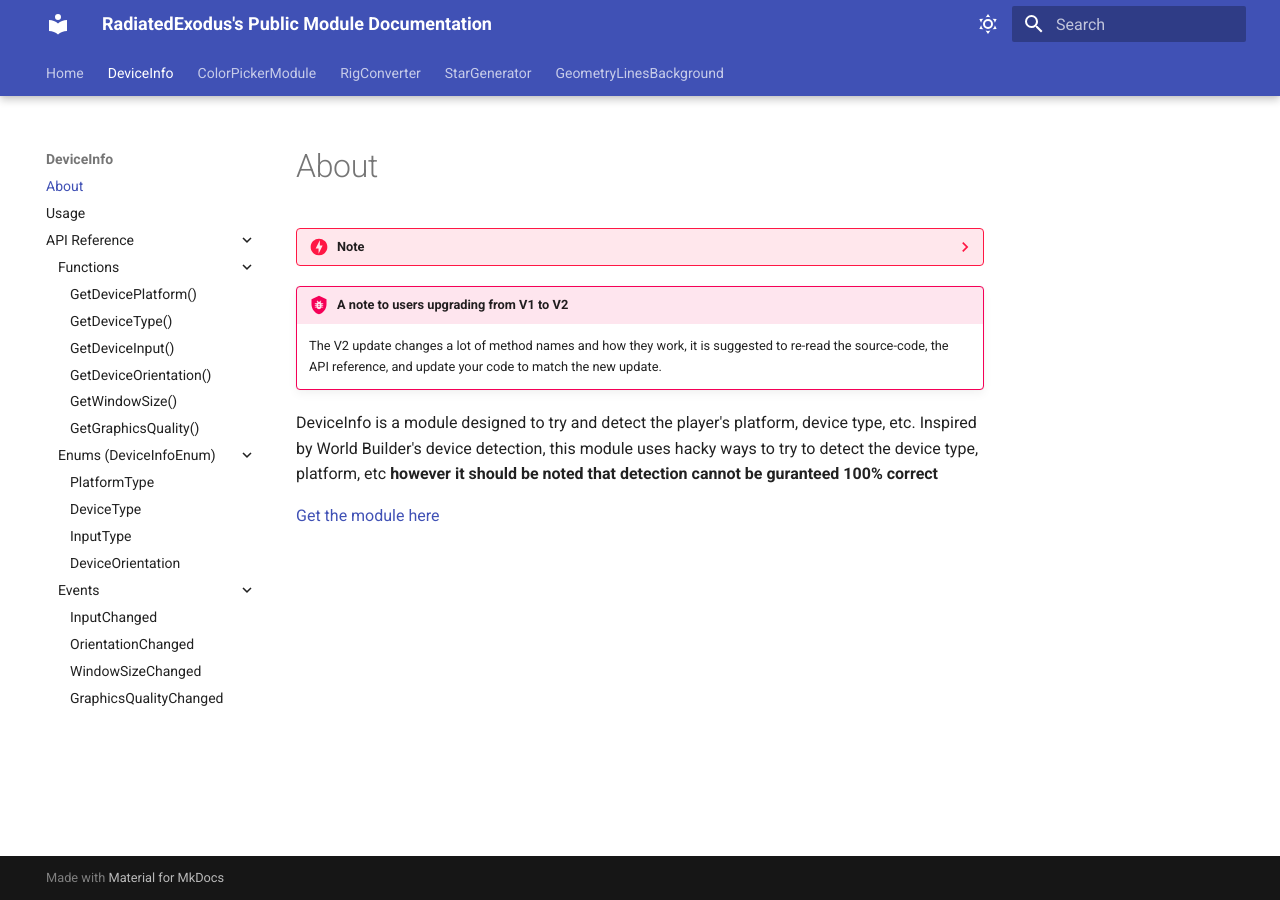
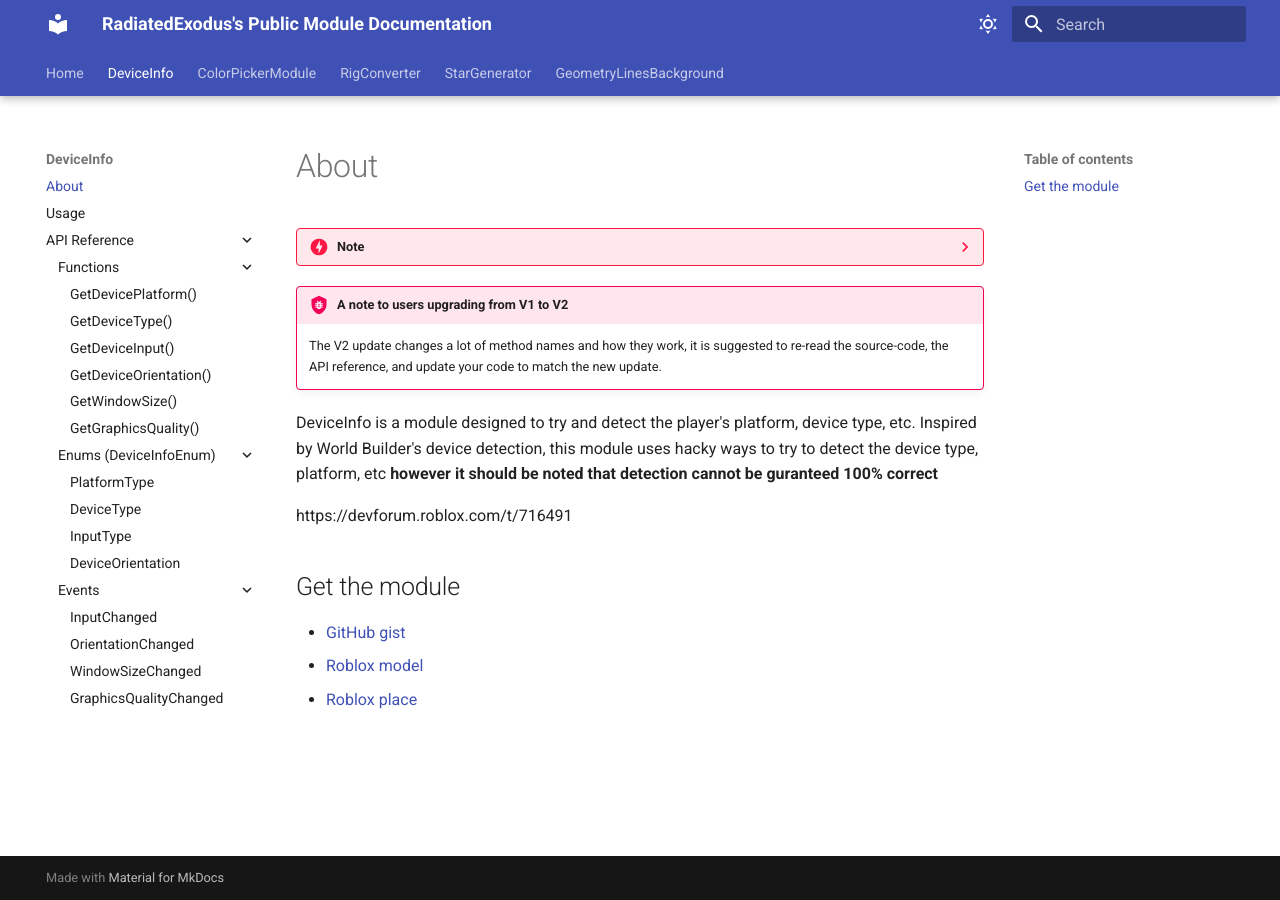
Before and after one commit to xvarmkorv2/xvarmkorv2.github.io, an MkDocs documentation site: the page built from docs/DeviceInfo/About.md, in a window 1280 px wide. Built offline with MkDocs 1.6.1 and Material for MkDocs 9.7.7, drawn with Linux system fonts in a browser that asks for light colours.

Commit message:
Update DeviceInfo about page

```diff
--- a/docs/DeviceInfo/About.md
+++ b/docs/DeviceInfo/About.md
@@ -7,4 +7,9 @@
 
 DeviceInfo is a module designed to try and detect the player's platform, device type, etc. Inspired by World Builder's device detection, this module uses hacky ways to try to detect the device type, platform, etc __**however it should be noted that detection cannot be guranteed 100% correct**__
 
-[Get the module here](https://github.com/RealEthanPlayzDev/Rblx-LibUsefulUtil/blob/master/LibUsefulUtility/LibDeviceInfo.lua)
+https://devforum.roblox.com/t/716491
+
+## Get the module
+- [GitHub gist](https://gist.github.com/RealEthanPlayzDev/60258fb3a9282089aab838952a64895c)
+- [Roblox model](https://www.roblox.com/library/5343169924)
+- [Roblox place](https://www.roblox.com/games/5343186856)
```
